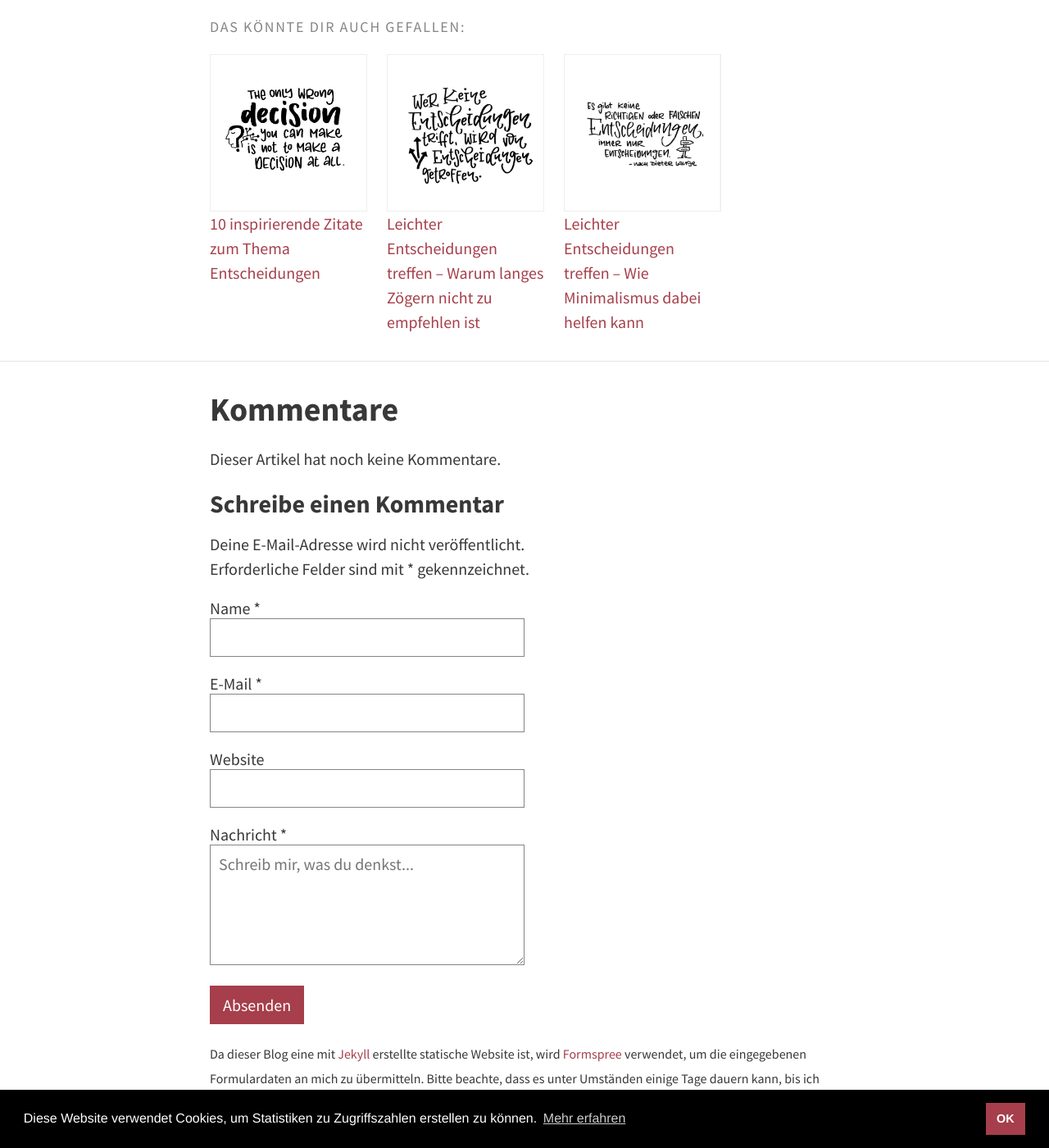
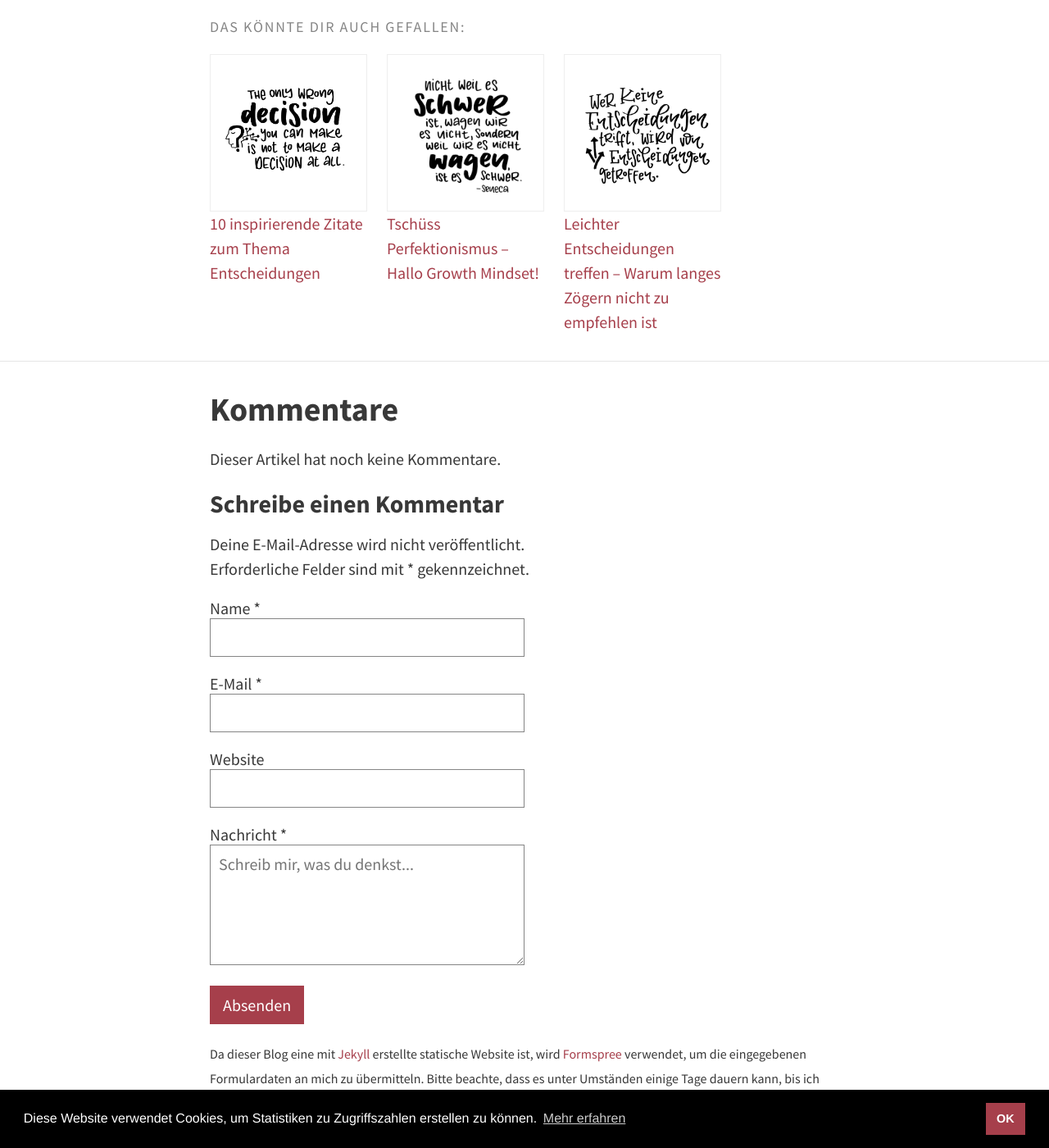
Before and after one commit to fraulyoner/gedankenshift, a Jekyll site: the page built from _posts/2020-02-29-entscheidungen-treffen-richtiger-zeitpunkt.md, in a window 1280 px wide and 1400 px high, scrolled down 3967 px. Shown: the whole window at 82% size. Built offline with Jekyll 4.4.1, drawn with Linux system fonts in a browser that asks for light colours; comment, search, counter and statistics services are not loaded; some of the changed text lies outside the part shown.

Commit message:
Add tag Growth Mindset

```diff
--- a/_posts/2020-02-29-entscheidungen-treffen-richtiger-zeitpunkt.md
+++ b/_posts/2020-02-29-entscheidungen-treffen-richtiger-zeitpunkt.md
@@ -5,6 +5,7 @@
 - Perspektive
 tags:
 - Entscheidungen
+- Growth Mindset
 image: wege-entstehen-beim-gehen.jpg
 excerpt: "<p>Warum es bei Entscheidungen oftmals keinen richtigen Zeitpunkt gibt, was es mit dem Growth Mindset auf sich hat und wie dieses bei Entscheidungen helfen kann.</p>"
 ---
```
Also changed, not shown: _posts/2020-03-09-vom-fixed-mindset-zum-growth-mindset.md (+1 -0 lines), tags/Growth+Mindset.md (added, +4 -0 lines).
